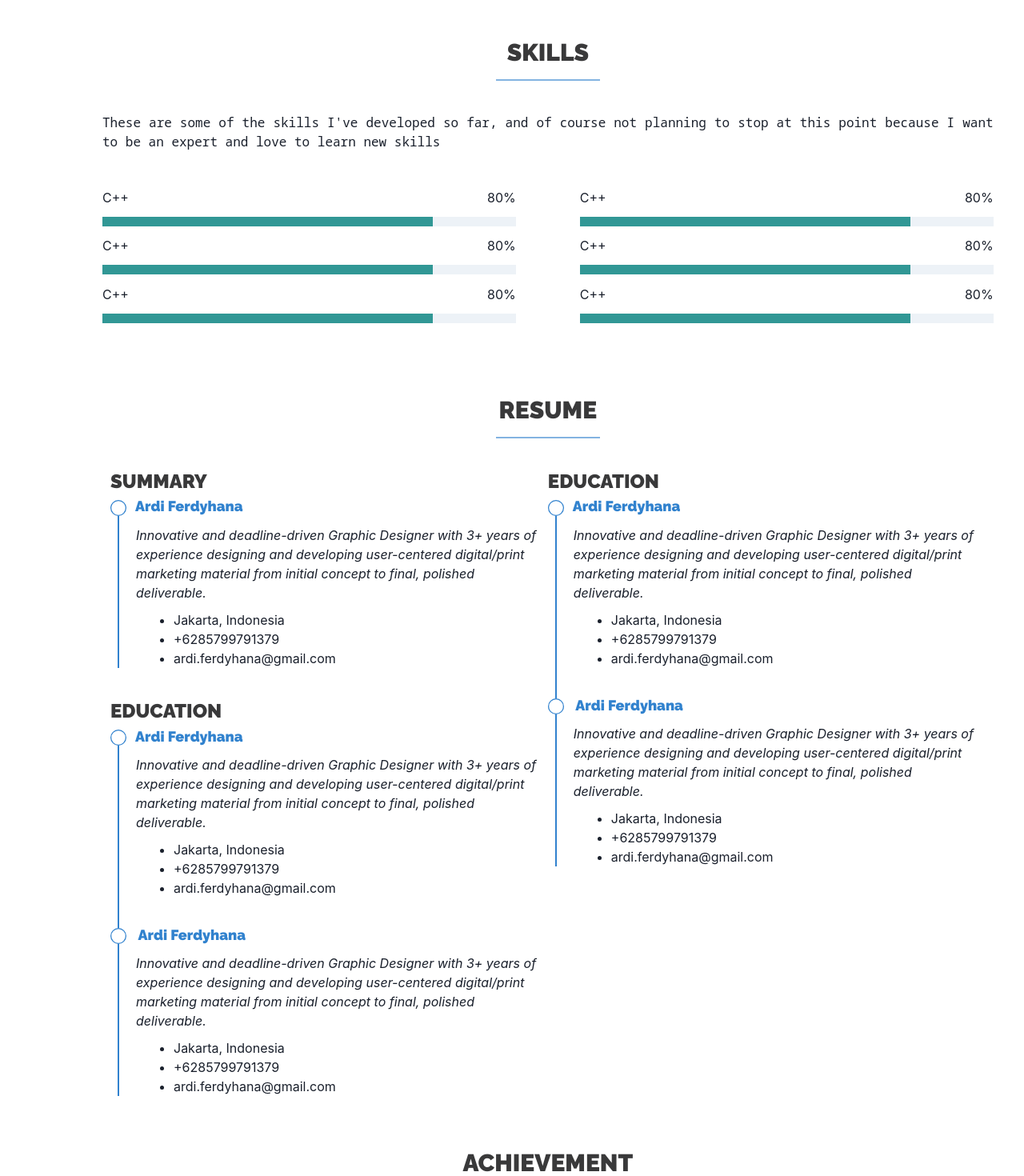
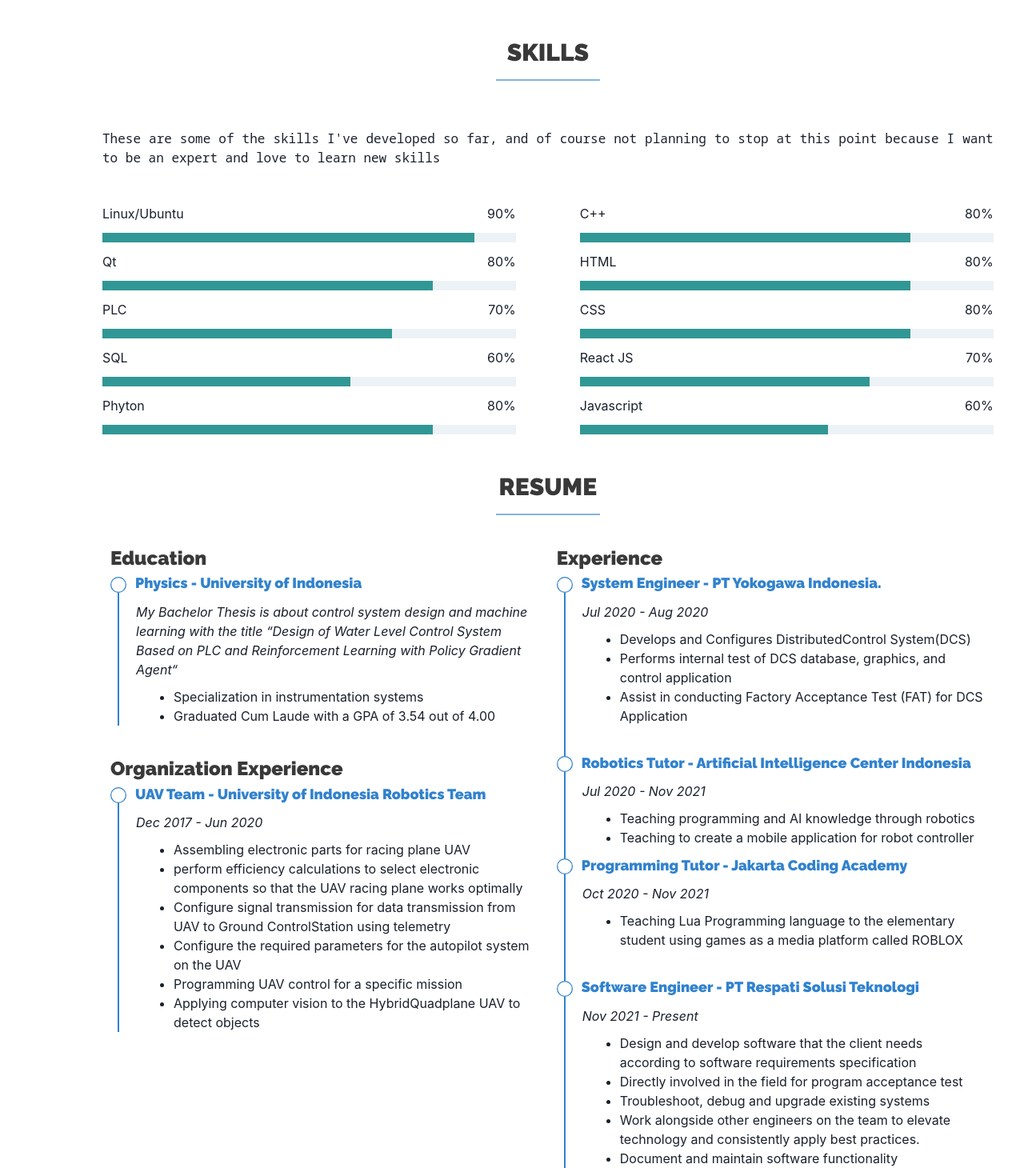
Before and after one commit to ardiferdyhana/CV_Project, a React (Create React App) app: page / in a window 1280 px wide. Shown: the part 1400-2870 px from the top of the page at 80% size. Built offline with nearby package versions, Linux system fonts and the light colour scheme.

Commit message:
content edit

```diff
--- a/src/App.css
+++ b/src/App.css
@@ -187,7 +187,8 @@ span{
 }
 
 .skillsContent{
-  padding: 10px 0px 60px 0px;
+  margin: 30px 0px 30px 0px;
+  height: 400px
 }
 
 .resumeWrapper{
@@ -196,7 +197,6 @@ span{
   align-items: center;
   margin: 30px 3% 30px 10%;
   margin-left: 10%;
-
 }
 
 .resumeWrapper h1{
@@ -218,6 +218,10 @@ span{
   width: 100%;
   justify-content: space-between;
   padding: 40px 10px 20px 10px;
+}
+
+.resumeContent{
+  width: 49%;
 }
 
 .resumeWrapper h2{
--- a/src/Components/About.js
+++ b/src/Components/About.js
@@ -79,25 +79,26 @@ const About = () => {
                 </p>
                 <Grid
                     h='200px'
-                    templateRows='repeat(6, 1fr)'
+                    templateRows='repeat(10, 1fr)'
                     templateColumns='repeat(4, 1fr)'
                     columnGap={20}
                     rowGap={3}
                     paddingTop='30px'
                     >
-                    <GridItem rowSpan={1} colSpan={1}>C++</GridItem>
-                    <GridItem rowSpan={1} colSpan={1} textAlign='right'>80%</GridItem>
+                    <GridItem rowSpan={1} colSpan={1}>Linux/Ubuntu</GridItem>
+                    <GridItem rowSpan={1} colSpan={1} textAlign='right'>90%</GridItem>
                     <GridItem rowSpan={1} colSpan={1}>C++</GridItem>
                     <GridItem rowSpan={1} colSpan={1} textAlign='right'>80%</GridItem>
                     <GridItem rowSpan={1} colSpan={2}>
-                        <Progress value={80} colorScheme='teal'/>
+                        <Progress value={90} colorScheme='teal'/>
                     </GridItem>
                     <GridItem rowSpan={1} colSpan={2}>
                         <Progress value={80} colorScheme='teal'/>
                     </GridItem>
-                    <GridItem rowSpan={1} colSpan={1}>C++</GridItem>
+
+                    <GridItem rowSpan={1} colSpan={1}>Qt</GridItem>
                     <GridItem rowSpan={1} colSpan={1} textAlign='right'>80%</GridItem>
-                    <GridItem rowSpan={1} colSpan={1}>C++</GridItem>
+                    <GridItem rowSpan={1} colSpan={1}>HTML</GridItem>
                     <GridItem rowSpan={1} colSpan={1}textAlign='right'>80%</GridItem>
                     <GridItem rowSpan={1} colSpan={2}>
                         <Progress value={80} colorScheme='teal'/>
@@ -105,15 +106,38 @@ const About = () => {
                     <GridItem rowSpan={1} colSpan={2}>
                         <Progress value={80} colorScheme='teal'/>
                     </GridItem>
-                    <GridItem rowSpan={1} colSpan={1}>C++</GridItem>
+
+                    <GridItem rowSpan={1} colSpan={1}>PLC</GridItem>
+                    <GridItem rowSpan={1} colSpan={1} textAlign='right'>70%</GridItem>
+                    <GridItem rowSpan={1} colSpan={1}>CSS</GridItem>
+                    <GridItem rowSpan={1} colSpan={1}textAlign='right'>80%</GridItem>
+                    <GridItem rowSpan={1} colSpan={2}>
+                        <Progress value={70} colorScheme='teal'/>
+                    </GridItem>
+                    <GridItem rowSpan={1} colSpan={2}>
+                        <Progress value={80} colorScheme='teal'/>
+                    </GridItem>
+
+                    <GridItem rowSpan={1} colSpan={1}>SQL</GridItem>
+                    <GridItem rowSpan={1} colSpan={1} textAlign='right'>60%</GridItem>
+                    <GridItem rowSpan={1} colSpan={1}>React JS</GridItem>
+                    <GridItem rowSpan={1} colSpan={1}textAlign='right'>70%</GridItem>
+                    <GridItem rowSpan={1} colSpan={2}>
+                        <Progress value={60} colorScheme='teal'/>
+                    </GridItem>
+                    <GridItem rowSpan={1} colSpan={2}>
+                        <Progress value={70} colorScheme='teal'/>
+                    </GridItem>
+
+                    <GridItem rowSpan={1} colSpan={1}>Phyton</GridItem>
                     <GridItem rowSpan={1} colSpan={1} textAlign='right'>80%</GridItem>
-                    <GridItem rowSpan={1} colSpan={1}>C++</GridItem>
-                    <GridItem rowSpan={1} colSpan={1}textAlign='right'>80%</GridItem>
+                    <GridItem rowSpan={1} colSpan={1}>Javascript</GridItem>
+                    <GridItem rowSpan={1} colSpan={1}textAlign='right'>60%</GridItem>
                     <GridItem rowSpan={1} colSpan={2}>
                         <Progress value={80} colorScheme='teal'/>
                     </GridItem>
                     <GridItem rowSpan={1} colSpan={2}>
-                        <Progress value={80} colorScheme='teal'/>
+                        <Progress value={60} colorScheme='teal'/>
                     </GridItem>
                 </Grid>
             </div>
--- a/src/Components/Resume.js
+++ b/src/Components/Resume.js
@@ -14,80 +14,86 @@ const Resume = () => {
             </p> */}
             <div className="resumeContentWrapper">
                 <div className="resumeContent">
-                    <h2>SUMMARY</h2>
+                    <h2>Education</h2>
                     <div className="Container">
-                        <h3><Icon as={BsCircle} color='#3182ce' fontSize={20} position='relative' left='-11px' backgroundColor='white' />Ardi Ferdyhana</h3>
+                        <h3><Icon as={BsCircle} color='#3182ce' fontSize={20} position='relative' left='-11px' backgroundColor='white' />
+                            Physics - University of Indonesia
+                        </h3>
                         <div className="content">
-                            <i>Innovative and deadline-driven Graphic Designer
-                                with 3+ years of experience designing and developing user-centered digital/print marketing material
-                                from initial concept to final, polished deliverable.
+                            <i>
+                                My Bachelor Thesis is about control system design and machine learning with the title
+                                “Design of Water Level Control System Based on PLC and Reinforcement Learning with Policy Gradient Agent“
                             </i>
                             <ul>
-                                <li>Jakarta, Indonesia</li>
-                                <li> +6285799791379</li>
-                                <li>ardi.ferdyhana@gmail.com</li>
+                                <li>Specialization in instrumentation systems</li>
+                                <li>Graduated Cum Laude with a GPA of 3.54 out of 4.00</li>
                             </ul>
                         </div>
                     </div>
 
                     <br></br>
 
-                    <h2>EDUCATION</h2>
+                    <h2>Organization Experience</h2>
                     <div className="Container">
-                        <h3><Icon as={BsCircle} color='#3182ce' fontSize={20} position='relative' left='-11px' backgroundColor='white' />Ardi Ferdyhana</h3>
+                        <h3><Icon as={BsCircle} color='#3182ce' fontSize={20} position='relative' left='-11px' backgroundColor='white' />
+                            UAV Team - University of Indonesia Robotics Team
+                        </h3>
                         <div className="content">
-                            <i>Innovative and deadline-driven Graphic Designer
-                                with 3+ years of experience designing and developing user-centered digital/print marketing material
-                                from initial concept to final, polished deliverable.
-                            </i>
+                            <i> Dec 2017 - Jun 2020</i>
                             <ul>
-                                <li>Jakarta, Indonesia</li>
-                                <li> +6285799791379</li>
-                                <li>ardi.ferdyhana@gmail.com</li>
-                            </ul>
-                        </div>
-                        <br></br>
-                        <h3><Icon as={BsCircle} color='#3182ce' fontSize={20} position='relative' left='-11px' backgroundColor='white' /> Ardi Ferdyhana </h3>
-                        <div className="content">
-                            <i>Innovative and deadline-driven Graphic Designer
-                                with 3+ years of experience designing and developing user-centered digital/print marketing material
-                                from initial concept to final, polished deliverable.
-                            </i>
-                            <ul>
-                                <li>Jakarta, Indonesia</li>
-                                <li> +6285799791379</li>
-                                <li>ardi.ferdyhana@gmail.com</li>
+                                <li>Assembling electronic parts for racing plane UAV</li>
+                                <li>perform efficiency calculations to select electronic components so that the UAV racing plane works optimally</li>
+                                <li>Configure signal transmission for data transmission from UAV to Ground ControlStation using telemetry</li>
+                                <li>Configure the required parameters for the autopilot system on the UAV</li>
+                                <li>Programming UAV control for a specific mission</li>
+                                <li>Applying computer vision to the HybridQuadplane UAV to detect objects</li>
                             </ul>
                         </div>
                     </div>
                 </div>
 
                 <div className="resumeContent">
-                    <h2>EDUCATION</h2>
+                    <h2>Experience</h2>
                     <div className="Container">
-                        <h3><Icon as={BsCircle} color='#3182ce' fontSize={20} position='relative' left='-11px' backgroundColor='white' />Ardi Ferdyhana</h3>
+                        <h3><Icon as={BsCircle} color='#3182ce' fontSize={20} position='relative' left='-11px' backgroundColor='white' />
+                        System Engineer - PT Yokogawa Indonesia.</h3>
                         <div className="content">
-                            <i>Innovative and deadline-driven Graphic Designer
-                                with 3+ years of experience designing and developing user-centered digital/print marketing material
-                                from initial concept to final, polished deliverable.
-                            </i>
+                            <i>Jul 2020 - Aug 2020</i>
                             <ul>
-                                <li>Jakarta, Indonesia</li>
-                                <li> +6285799791379</li>
-                                <li>ardi.ferdyhana@gmail.com</li>
+                                <li>Develops and Configures DistributedControl System(DCS)</li>
+                                <li>Performs internal test of DCS database, graphics, and control application</li>
+                                <li>Assist in conducting Factory Acceptance Test (FAT) for DCS Application</li>
                             </ul>
                         </div>
                         <br></br>
-                        <h3><Icon as={BsCircle} color='#3182ce' fontSize={20} position='relative' left='-11px' backgroundColor='white' /> Ardi Ferdyhana </h3>
+                        <h3><Icon as={BsCircle} color='#3182ce' fontSize={20} position='relative' left='-11px' backgroundColor='white' />
+                        Robotics Tutor - Artificial Intelligence Center Indonesia</h3>
                         <div className="content">
-                            <i>Innovative and deadline-driven Graphic Designer
-                                with 3+ years of experience designing and developing user-centered digital/print marketing material
-                                from initial concept to final, polished deliverable.
-                            </i>
+                            <i>Jul 2020 - Nov 2021</i>
                             <ul>
-                                <li>Jakarta, Indonesia</li>
-                                <li> +6285799791379</li>
-                                <li>ardi.ferdyhana@gmail.com</li>
+                                <li>Teaching programming and AI knowledge through robotics</li>
+                                <li> Teaching to create a mobile application for robot controller</li>
+                            </ul>
+                        </div>
+                        <h3><Icon as={BsCircle} color='#3182ce' fontSize={20} position='relative' left='-11px' backgroundColor='white' />
+                            Programming Tutor - Jakarta Coding Academy</h3>
+                        <div className="content">
+                            <i>Oct 2020 - Nov 2021</i>
+                            <ul>
+                                <li>Teaching Lua Programming language to the elementary student using games as a media platform called ROBLOX</li>
+                            </ul>
+                        </div>
+                        <br></br>
+                        <h3><Icon as={BsCircle} color='#3182ce' fontSize={20} position='relative' left='-11px' backgroundColor='white' />
+                        Software Engineer - PT Respati Solusi Teknologi </h3>
+                        <div className="content">
+                            <i>Nov 2021 - Present</i>
+                            <ul>
+                                <li>Design and develop software that the client needs according to software requirements specification</li>
+                                <li>Directly involved in the field for program acceptance test</li>
+                                <li>Troubleshoot, debug and upgrade existing systems</li>
+                                <li>Work alongside other engineers on the team to elevate technology and consistently apply best practices.</li>
+                                <li>Document and maintain software functionality</li>
                             </ul>
                         </div>
                     </div>
```
